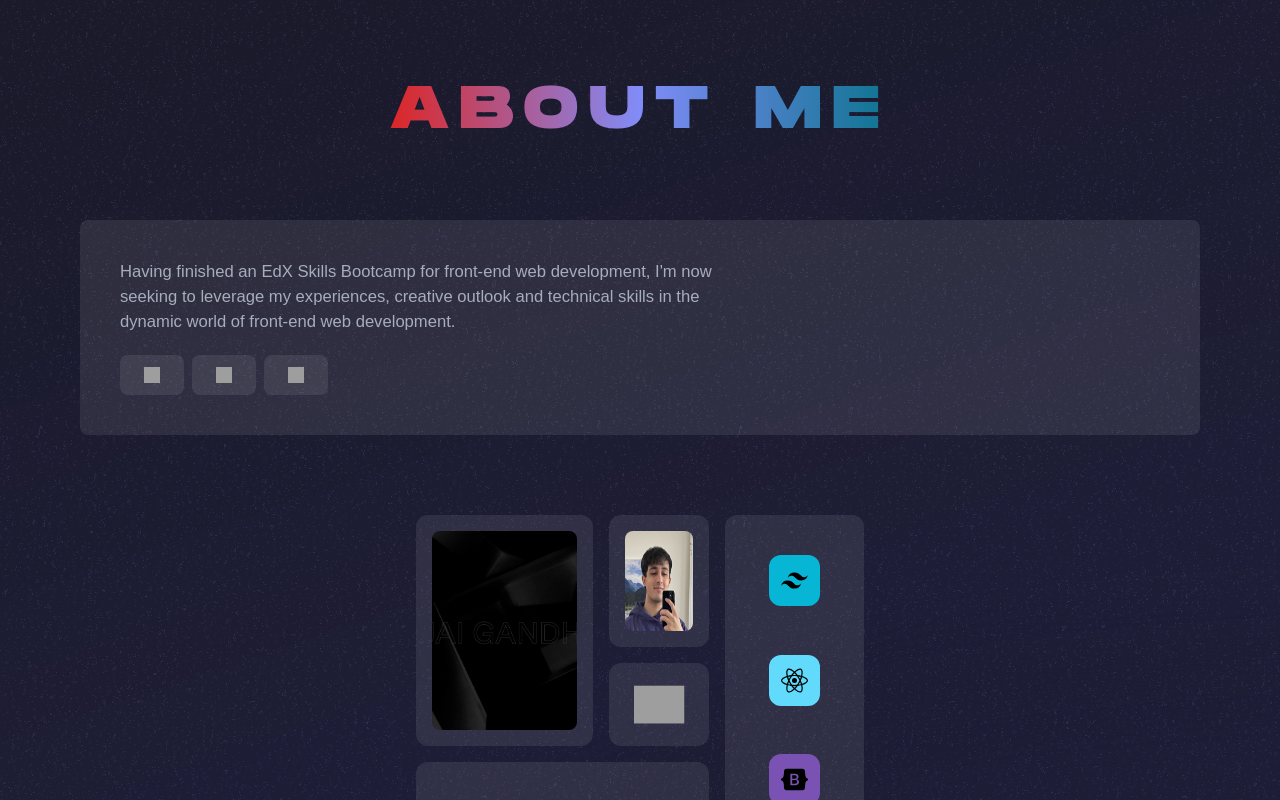
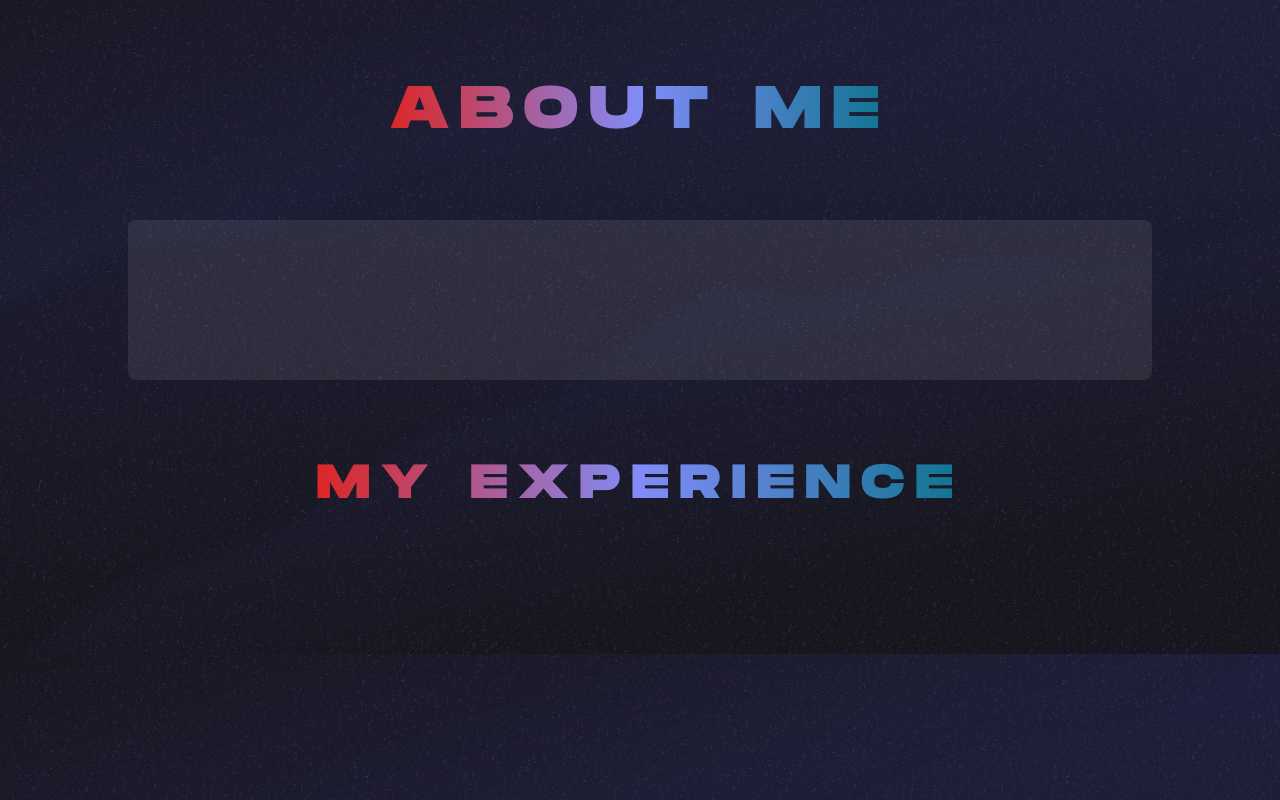
Before and after one commit to jg2002-j/JG-Portfolio, a React (Vite) app: page /about in a window 1280 px wide. Shown: the top 800 px of the page. Built offline with nearby package versions, Linux system fonts and the light colour scheme; grey boxes are pictures that could not be loaded; a web font is replaced by a local one.

Commit message:
removed extra class

```diff
--- a/src/components/AboutMe.jsx
+++ b/src/components/AboutMe.jsx
@@ -6,7 +6,10 @@ import SmSocialLinks from "./SmSocialLinks";
 function AboutMe() {
   	return (
 	 	<>
-			<div className="2xl:mx-60 m-20 max-w-full min-h-dvh flex-col justify-center" id="aboutme">
+			<div className="w-full lg:max-w-[80%] mx-auto p-20 bg-stone-300 bg-opacity-10 rounded-lg"></div>
+
+
+			{/* <div className="2xl:mx-60 m-20 max-w-full min-h-dvh flex-col justify-center" id="aboutme">
 				<div className="flex flex-col 2xl:flex-row justify-center items-center min-h-[80vh] gap-20">
 					<div className="h-full w-full 2xl:w-3/5 flex flex-col justify-center items-start bg-stone-300 bg-opacity-10 p-10 rounded-lg">
 						<h1 className="mb-5 max-w-prose text-[1.3vw]">Having finished an EdX Skills Bootcamp for front-end web development, I'm now seeking to leverage my experiences, creative outlook and technical skills in the dynamic world of front-end web development.</h1>
@@ -15,7 +18,7 @@ function AboutMe() {
 					<AboutMeBento />
 				</div>
 			<Skills />
-			</div>
+			</div> */}
 	 	</>
   	)
 };
--- a/src/components/ProjectFocus.jsx
+++ b/src/components/ProjectFocus.jsx
@@ -100,7 +100,7 @@ function ProjectFocus(props) {
 					<img onClick={() => fsImage(event)} src={props.focusProj.desktopImgs[0]} alt="Desktop view" className="w-full rounded-lg cursor-pointer" />
 				</div>
 
-				<div className="bg-stone-900 noise bg-opacity-90 noise p-10 flex flex-col gap-10">
+				<div className="bg-stone-900 bg-opacity-90 noise p-10 flex flex-col gap-10">
 					<h1 className="text-[4vw] font-title tracking-wider leading-none">{props.focusProj.title}</h1>
 					<div className="flex justify-between items-center gap-10">
                   <p className="w-[65ch] max-w-[60%] text-wrap-pretty text-xl">{props.focusProj.desc}</p>
```
